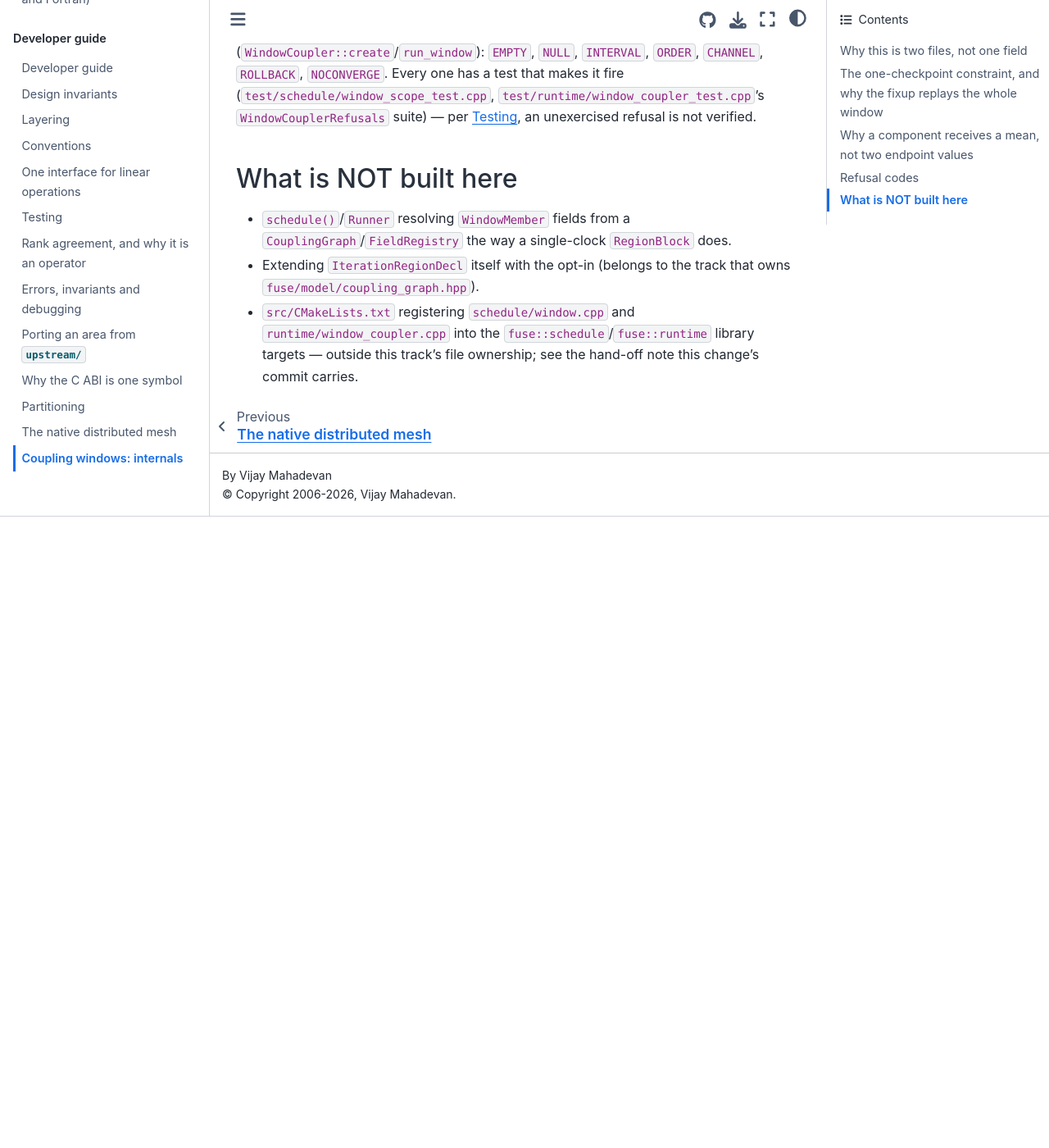
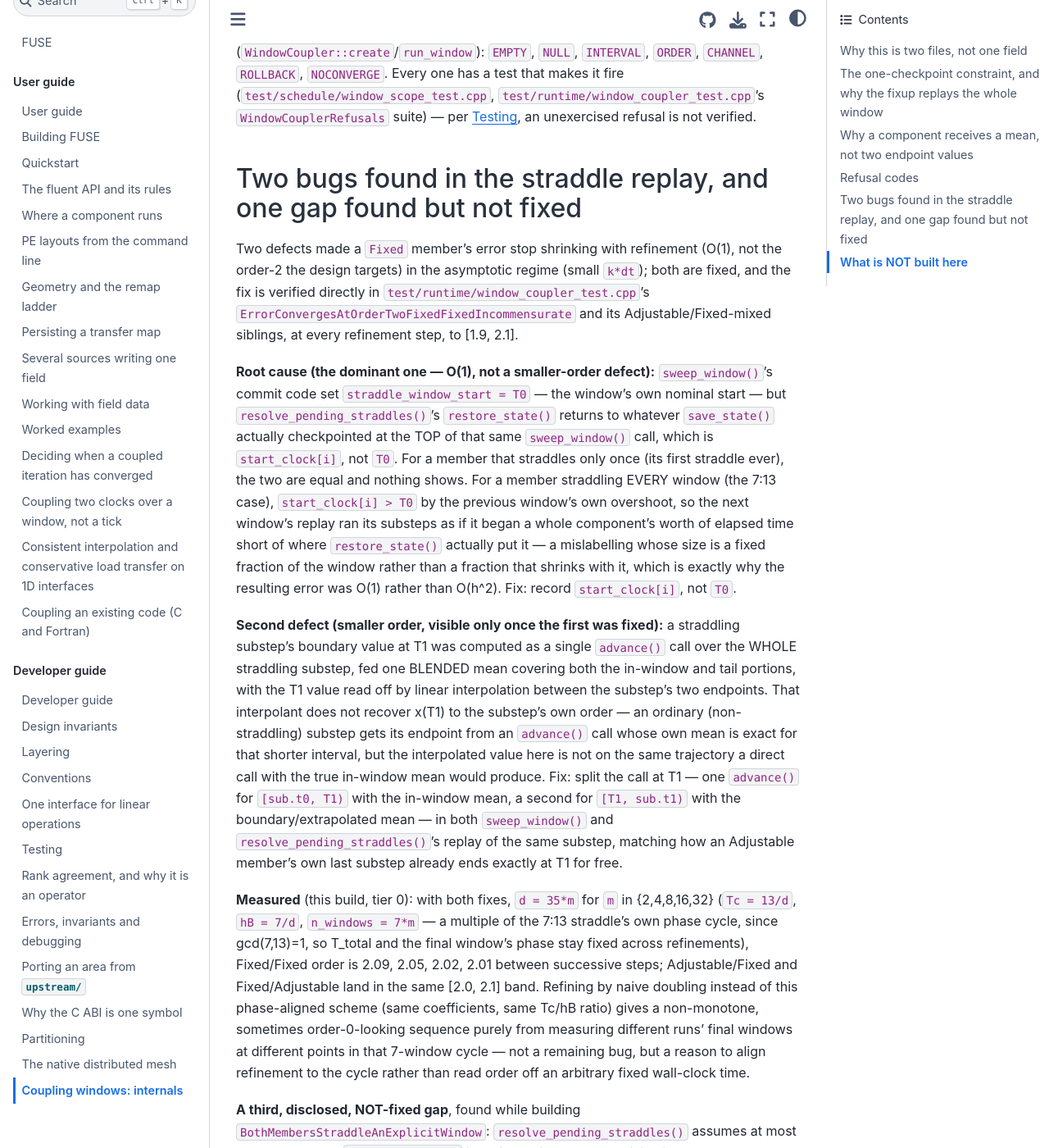
Before and after one commit to vijaysm/fuse, a Sphinx documentation site: the page built from docs/dev/coupling-windows.md, in a window 1280 px wide and 1400 px high, scrolled down 1694 px. Shown: the whole window at 82% size. Built offline with Sphinx 7.4.7 and the Sphinx Book theme 1.1.4, drawn with Linux system fonts in a browser that asks for light colours; pages that are not in the unit, such as notebooks, are missing from menus; before the commit the page ends 2324 px from its top, so only the background shows below that; some of the changed text lies outside the part shown.

Commit message:
Document the straddle root cause and the cases still unsupported
Describe the two defects found in the straddle replay, which kept a
Fixed member's error from shrinking with refinement, and the tests that
verify the fix. Two members straddling at once, or a fixed step longer
than the window, are not supported.

```diff
--- a/docs/dev/coupling-windows.md
+++ b/docs/dev/coupling-windows.md
@@ -68,6 +68,77 @@
 `test/runtime/window_coupler_test.cpp`'s `WindowCouplerRefusals` suite) —
 per [](testing.md), an unexercised refusal is not verified.
 
+## Two bugs found in the straddle replay, and one gap found but not fixed
+
+Two defects made a `Fixed` member's error stop shrinking with refinement
+(O(1), not the order-2 the design targets) in the asymptotic regime
+(small `k*dt`); both are fixed, and the fix is verified directly in
+`test/runtime/window_coupler_test.cpp`'s
+`ErrorConvergesAtOrderTwoFixedFixedIncommensurate` and its
+Adjustable/Fixed-mixed siblings, at every refinement step, to
+[1.9, 2.1].
+
+**Root cause (the dominant one — O(1), not a smaller-order defect):**
+`sweep_window()`'s commit code set `straddle_window_start = T0` — the
+window's own nominal start — but `resolve_pending_straddles()`'s
+`restore_state()` returns to whatever `save_state()` actually
+checkpointed at the TOP of that same `sweep_window()` call, which is
+`start_clock[i]`, not `T0`. For a member that straddles only once
+(its first straddle ever), the two are equal and nothing shows. For a
+member straddling EVERY window (the 7:13 case), `start_clock[i] > T0`
+by the previous window's own overshoot, so the next window's replay ran
+its substeps as if it began a whole component's worth of elapsed time
+short of where `restore_state()` actually put it — a mislabelling whose
+size is a fixed fraction of the window rather than a fraction that
+shrinks with it, which is exactly why the resulting error was O(1)
+rather than O(h^2). Fix: record `start_clock[i]`, not `T0`.
+
+**Second defect (smaller order, visible only once the first was fixed):**
+a straddling substep's boundary value at T1 was computed as a single
+`advance()` call over the WHOLE straddling substep, fed one BLENDED mean
+covering both the in-window and tail portions, with the T1 value read
+off by linear interpolation between the substep's two endpoints. That
+interpolant does not recover x(T1) to the substep's own order — an
+ordinary (non-straddling) substep gets its endpoint from an `advance()`
+call whose own mean is exact for that shorter interval, but the
+interpolated value here is not on the same trajectory a direct call
+with the true in-window mean would produce. Fix: split the call at T1 —
+one `advance()` for `[sub.t0, T1)` with the in-window mean, a second for
+`[T1, sub.t1)` with the boundary/extrapolated mean — in both
+`sweep_window()` and `resolve_pending_straddles()`'s replay of the same
+substep, matching how an Adjustable member's own last substep already
+ends exactly at T1 for free.
+
+**Measured** (this build, tier 0): with both fixes, `d = 35*m` for
+`m` in {2,4,8,16,32} (`Tc = 13/d`, `hB = 7/d`, `n_windows = 7*m` — a
+multiple of the 7:13 straddle's own phase cycle, since gcd(7,13)=1, so
+T_total and the final window's phase stay fixed across refinements),
+Fixed/Fixed order is 2.09, 2.05, 2.02, 2.01 between successive steps;
+Adjustable/Fixed and Fixed/Adjustable land in the same [2.0, 2.1] band.
+Refining by naive doubling instead of this phase-aligned scheme (same
+coefficients, same Tc/hB ratio) gives a non-monotone, sometimes
+order-0-looking sequence purely from measuring different runs' final
+windows at different points in that 7-window cycle — not a remaining
+bug, but a reason to align refinement to the cycle rather than read
+order off an arbitrary fixed wall-clock time.
+
+**A third, disclosed, NOT-fixed gap**, found while building
+`BothMembersStraddleAnExplicitWindow`: `resolve_pending_straddles()`
+assumes at most one member has `straddle_pending` in a given window. An
+explicit window shorter than BOTH members' own intervals makes both
+straddle at once; replaying them one at a time, each reading the OTHER's
+`last_window_waveform`/`history`, throws
+`Waveform::integrate: [range] is not inside the support [range]` within
+a couple of windows for Fixed/Fixed, and gives non-monotone or growing
+error for the mixed cases, without crashing. A related, separate gap:
+a member whose interval EXCEEDS the window enough (here, more than
+double it) must eventually skip a window outright, which
+`build_delivered()` does not support (`Waveform::reset` with
+`window_begin > window_end`, an `InvalidArgument`). Both need dedicated
+design work — multi-window replay, at minimum — not a mutation-scale
+fix; see the test's own comment for the exact configurations and
+measurements, the issue tracker for the tracking entry.
+
 ## What is NOT built here
 
 - `schedule()`/`Runner` resolving `WindowMember` fields from a
```
